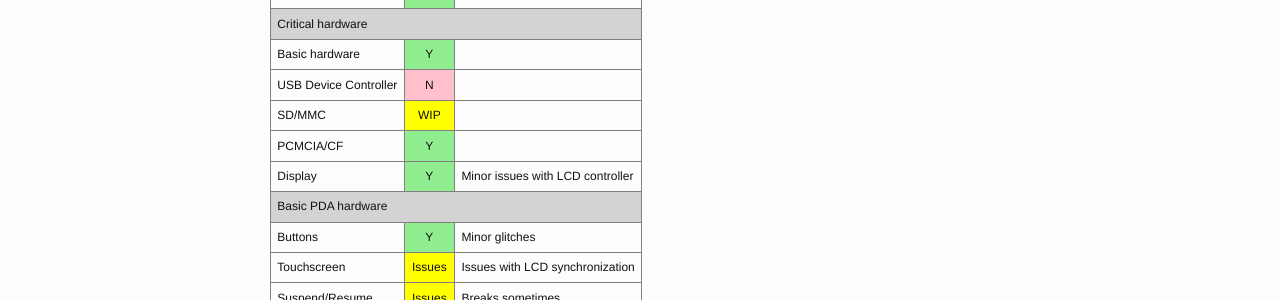
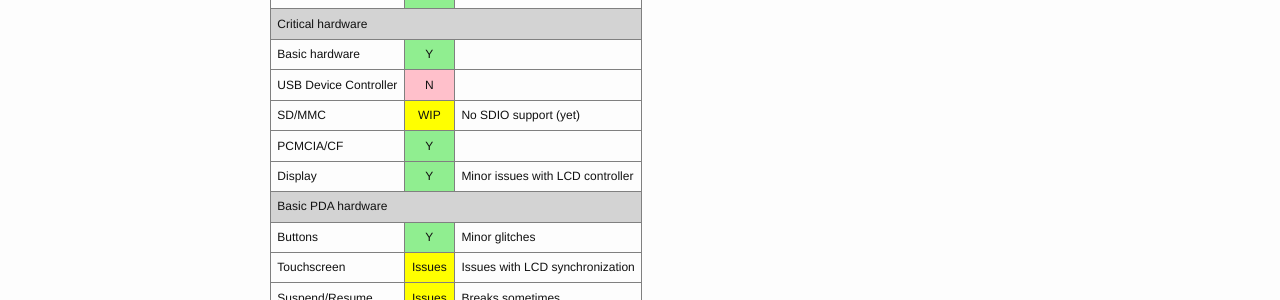
Before and after one commit to LinuxPDA/linuxpda.github.io, a Jekyll site: the page built from _devices/Sharp/Zaurus/sl5500.md, in a window 1280 px wide. Shown: the part 247-547 px from the top of the page. Built offline with Jekyll 4.4.1, drawn with Linux system fonts in a browser that asks for light colours.

Commit message:
sl5500: note about SDIO
Signed-off-by: Dmitry Eremin-Solenikov <dbaryshkov@gmail.com>

```diff
--- a/_devices/Sharp/Zaurus/sl5500.md
+++ b/_devices/Sharp/Zaurus/sl5500.md
@@ -8,6 +8,7 @@ status-boot-comment: Works
 status-basic: Y
 status-udc: N
 status-mmc: WIP
+status-mmc-comment: No SDIO support (yet)
 status-pcmcia: Y
 status-display: Y
 status-display-comment: Minor issues with LCD controller
```
